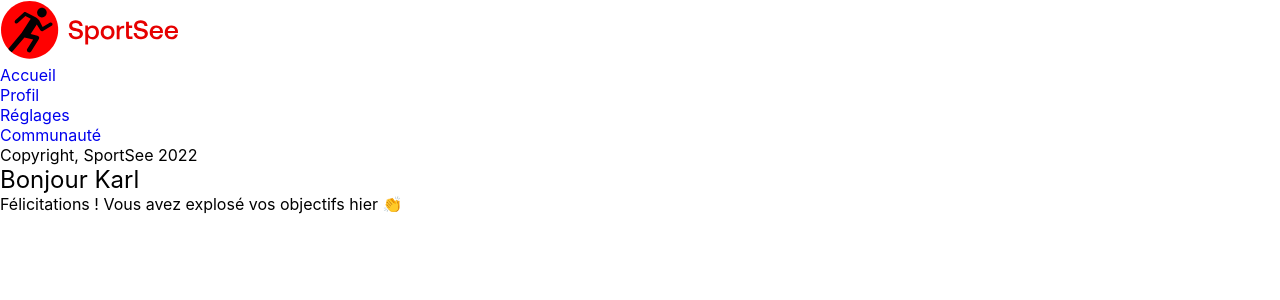
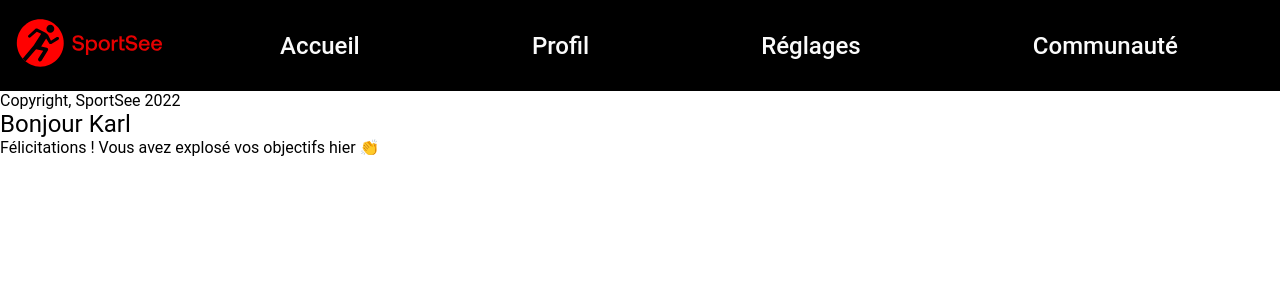
Before and after one commit to ebz8/ElodieBoinZanchi_12_050222-, a JavaScript app in the folder my-app/: page /user/1 in a window 1280 px wide. Shown: the top 300 px of the page. Built offline with nearby package versions, Linux system fonts and the light colour scheme.

Commit message:
style HorizontalNav

```diff
--- a/my-app/src/App.scss
+++ b/my-app/src/App.scss
@@ -4,6 +4,10 @@
 
 *{
   box-sizing: border-box;
+}
+
+.App {
+  font-family: Roboto;
 }
 
 h1, h2, h3, h4, h5, p{
--- a/my-app/src/components/HorizontalNav/HorizontalNav.scss
+++ b/my-app/src/components/HorizontalNav/HorizontalNav.scss
@@ -0,0 +1,30 @@
+@import '../../variables.scss';
+
+header {
+    display: flex;
+    justify-content: space-between;
+    align-items: center;
+    height: rem(91);
+    padding: 1rem;
+    background-color: $secondaryColor;
+
+    .logo {
+        width: rem(178);
+        padding-right: 2rem;
+    }
+
+    .navigation-container {
+        width : 100%;
+
+        .navigation {
+            display: flex;
+            justify-content: space-around;
+
+            a {
+                color: $lightSecondaryColor;
+                font-size: rem(24);
+                font-weight: 500;
+            }
+        }
+    }
+}
--- a/my-app/src/variables.scss
+++ b/my-app/src/variables.scss
@@ -12,3 +12,11 @@ $caloriesColor: hsl(11, 100%, 49%);
 $proteinsColor: hsl(204, 99%, 64%);
 $glucidsColor: hsl(48, 97%, 51%);
 $lipidsColor: hsl(343, 93%, 65%);
+
+// gestion des rem
+$html-font-size: 16px;@function stripUnit($value) {
+    @return $value / ($value * 0 + 1);
+}
+@function rem($pxValue) {
+    @return #{stripUnit($pxValue) / stripUnit($html-font-size)}rem;
+}
```
Also changed, not shown: my-app/src/components/UserHeader/UserHeader.scss (added).
